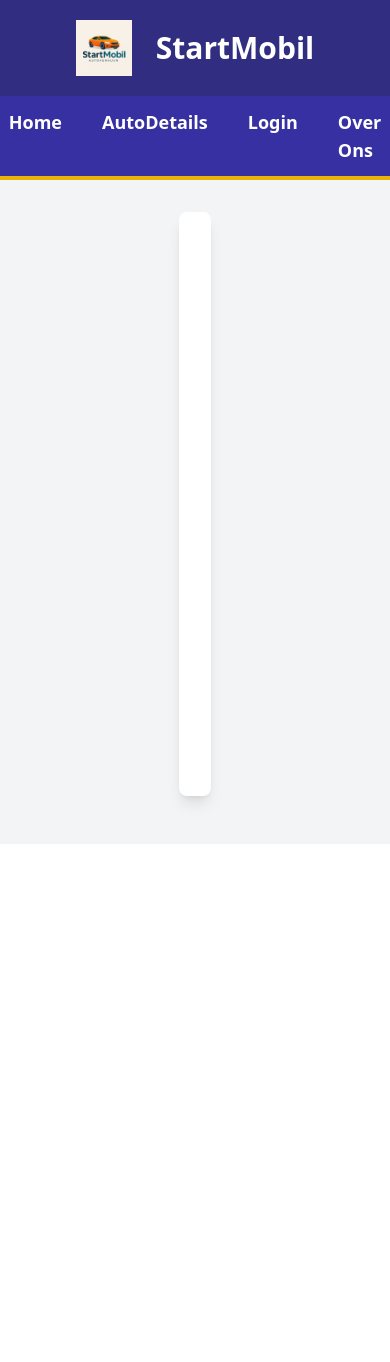
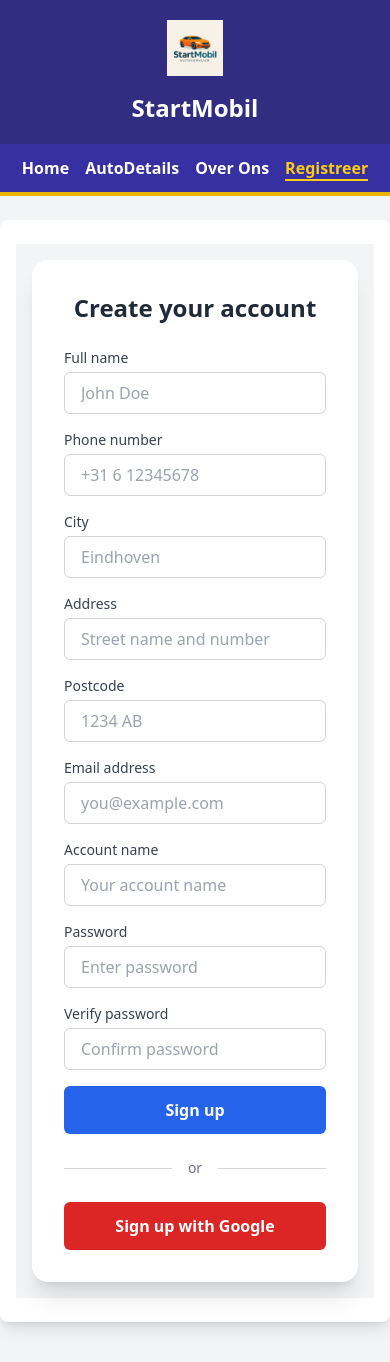
Before and after one commit to Hassanh123/StartMobilApp, a Vue app: page /register in a window 390 px wide. Before the commit the page ends 844 px from the top, so only its background shows below. Built offline with nearby package versions, Linux system fonts and the light colour scheme.

Commit message:
de pagina is wat responsiever en heb de login pagina weggehaald zodat je er via de knop bij kan. Nu heb je ook het  mobile en desktop beeldformaat verder is er registreren bij gekomen

```diff
--- a/src/App.vue
+++ b/src/App.vue
@@ -1,59 +1,56 @@
 <template>
   <div id="app" class="min-h-screen bg-gray-100 flex flex-col">
+    <!-- Header -->
     <header class="bg-indigo-900 shadow-md py-5">
-      <div
-        class="max-w-7xl mx-auto flex items-center justify-center gap-6 px-4 sm:px-6 lg:px-8"
-      >
+      <div class="max-w-7xl mx-auto flex flex-col sm:flex-row items-center justify-center gap-4 sm:gap-6 px-4 sm:px-6 lg:px-8 text-center sm:text-left">
         <img
           src="@/assets/StartMobil.png"
           alt="StartMobil Logo"
           class="h-14 w-auto"
         />
-        <h1 class="text-white text-3xl font-extrabold select-none">StartMobil</h1>
+        <h1 class="text-white text-2xl sm:text-3xl font-extrabold select-none">StartMobil</h1>
       </div>
     </header>
 
+    <!-- Navigatie -->
     <nav class="bg-indigo-800 border-b-4 border-yellow-500">
       <ul
-        class="max-w-7xl mx-auto flex justify-center gap-10 py-3 px-4 sm:px-6 lg:px-8"
+        class="max-w-7xl mx-auto flex flex-wrap justify-center gap-4 sm:gap-6 md:gap-10 py-3 px-4 sm:px-6 lg:px-8"
       >
         <li>
           <router-link
             :to="{ name: 'Home' }"
-            class="text-white font-semibold text-lg hover:text-yellow-400 transition"
+            class="text-white font-semibold text-base sm:text-lg hover:text-yellow-400 transition"
             active-class="text-yellow-400 font-bold border-b-2 border-yellow-400"
             exact
-            >Home</router-link
-          >
+          >Home</router-link>
         </li>
         <li>
           <router-link
             :to="{ name: 'AutoDetails' }"
-            class="text-white font-semibold text-lg hover:text-yellow-400 transition"
+            class="text-white font-semibold text-base sm:text-lg hover:text-yellow-400 transition"
             active-class="text-yellow-400 font-bold border-b-2 border-yellow-400"
-            >AutoDetails</router-link
-          >
-        </li>
-        <li>
-          <router-link
-            :to="{ name: 'Login' }"
-            class="text-white font-semibold text-lg hover:text-yellow-400 transition"
-            active-class="text-yellow-400 font-bold border-b-2 border-yellow-400"
-            >Login</router-link
-          >
+          >AutoDetails</router-link>
         </li>
         <li>
           <router-link
             :to="{ name: 'OverOns' }"
-            class="text-white font-semibold text-lg hover:text-yellow-400 transition"
+            class="text-white font-semibold text-base sm:text-lg hover:text-yellow-400 transition"
             active-class="text-yellow-400 font-bold border-b-2 border-yellow-400"
-            >Over Ons</router-link
-          >
+          >Over Ons</router-link>
+        </li>
+        <li>
+          <router-link
+            :to="{ name: 'register' }"
+            class="text-white font-semibold text-base sm:text-lg hover:text-yellow-400 transition"
+            active-class="text-yellow-400 font-bold border-b-2 border-yellow-400"
+          >Registreer</router-link>
         </li>
       </ul>
     </nav>
 
-    <main class="flex-grow max-w-7xl mx-auto px-4 py-8 sm:px-6 lg:px-8 bg-white rounded-lg shadow-lg mt-8 mb-12">
+    <!-- Main content -->
+    <main class="flex-grow max-w-7xl w-full mx-auto px-4 sm:px-6 lg:px-8 py-6 sm:py-8 bg-white rounded-lg shadow-lg mt-6 sm:mt-8 mb-10 sm:mb-12">
       <router-view />
     </main>
   </div>
--- /dev/null
+++ b/src/components/RegisterPage.vue
@@ -0,0 +1,83 @@
+<template>
+  <div class="min-h-screen bg-gray-100 flex items-center justify-center p-4">
+    <div class="w-full max-w-2xl bg-white rounded-2xl shadow-xl p-8">
+      <h2 class="text-2xl md:text-3xl font-bold text-center mb-6 text-gray-800">
+        Create your account
+      </h2>
+
+      <form class="grid grid-cols-1 md:grid-cols-2 gap-4">
+        <div class="md:col-span-2">
+          <label for="fullName" class="block text-sm font-medium text-gray-700">Full name</label>
+          <input id="fullName" type="text" placeholder="John Doe" required
+            class="mt-1 w-full rounded-md border border-gray-300 px-4 py-2 focus:ring-2 focus:ring-blue-500 focus:outline-none" />
+        </div>
+
+        <div>
+          <label for="phone" class="block text-sm font-medium text-gray-700">Phone number</label>
+          <input id="phone" type="tel" placeholder="+31 6 12345678" required
+            class="mt-1 w-full rounded-md border border-gray-300 px-4 py-2 focus:ring-2 focus:ring-blue-500 focus:outline-none" />
+        </div>
+
+        <div>
+          <label for="city" class="block text-sm font-medium text-gray-700">City</label>
+          <input id="city" type="text" placeholder="Eindhoven" required
+            class="mt-1 w-full rounded-md border border-gray-300 px-4 py-2 focus:ring-2 focus:ring-blue-500 focus:outline-none" />
+        </div>
+
+        <div class="md:col-span-2">
+          <label for="address" class="block text-sm font-medium text-gray-700">Address</label>
+          <input id="address" type="text" placeholder="Street name and number" required
+            class="mt-1 w-full rounded-md border border-gray-300 px-4 py-2 focus:ring-2 focus:ring-blue-500 focus:outline-none" />
+        </div>
+
+        <div>
+          <label for="postcode" class="block text-sm font-medium text-gray-700">Postcode</label>
+          <input id="postcode" type="text" placeholder="1234 AB" required
+            class="mt-1 w-full rounded-md border border-gray-300 px-4 py-2 focus:ring-2 focus:ring-blue-500 focus:outline-none" />
+        </div>
+
+        <div>
+          <label for="email" class="block text-sm font-medium text-gray-700">Email address</label>
+          <input id="email" type="email" placeholder="you@example.com" required
+            class="mt-1 w-full rounded-md border border-gray-300 px-4 py-2 focus:ring-2 focus:ring-blue-500 focus:outline-none" />
+        </div>
+
+        <div class="md:col-span-2">
+          <label for="accountName" class="block text-sm font-medium text-gray-700">Account name</label>
+          <input id="accountName" type="text" placeholder="Your account name" required
+            class="mt-1 w-full rounded-md border border-gray-300 px-4 py-2 focus:ring-2 focus:ring-blue-500 focus:outline-none" />
+        </div>
+
+        <div>
+          <label for="password" class="block text-sm font-medium text-gray-700">Password</label>
+          <input id="password" type="password" placeholder="Enter password" required
+            class="mt-1 w-full rounded-md border border-gray-300 px-4 py-2 focus:ring-2 focus:ring-blue-500 focus:outline-none" />
+        </div>
+
+        <div>
+          <label for="passwordVerify" class="block text-sm font-medium text-gray-700">Verify password</label>
+          <input id="passwordVerify" type="password" placeholder="Confirm password" required
+            class="mt-1 w-full rounded-md border border-gray-300 px-4 py-2 focus:ring-2 focus:ring-blue-500 focus:outline-none" />
+        </div>
+
+        <div class="md:col-span-2">
+          <button type="submit"
+            class="w-full bg-blue-600 hover:bg-blue-700 text-white font-semibold py-3 rounded-md transition-colors duration-200">
+            Sign up
+          </button>
+        </div>
+      </form>
+
+      <div class="flex items-center my-6">
+        <div class="flex-grow border-t border-gray-300"></div>
+        <span class="px-4 text-gray-500 text-sm">or</span>
+        <div class="flex-grow border-t border-gray-300"></div>
+      </div>
+
+      <button
+        class="w-full bg-red-600 hover:bg-red-700 text-white font-semibold py-3 rounded-md transition-colors duration-200">
+        Sign up with Google
+      </button>
+    </div>
+  </div>
+</template>
--- a/src/router/index.js
+++ b/src/router/index.js
@@ -4,6 +4,7 @@ import HomePage from '@/components/HomePage.vue'
 import AutoDetailsPage from '@/components/AutoDetails.vue'
 import OverOnsPage from '@/components/OverOns.vue'
 import LoginPage from '@/components/LoginPage.vue'
+import RegisterPage from '@/components/RegisterPage.vue'
 
 
 const routes = [
@@ -27,6 +28,11 @@ const routes = [
     path: '/Login',
     component: LoginPage,
   },
+  {
+    name: 'register', // Zorg ervoor dat de naam hier overeenkomt
+    path: '/register',
+    component: RegisterPage,
+  },
 ]
 
 const router = createRouter({
```
